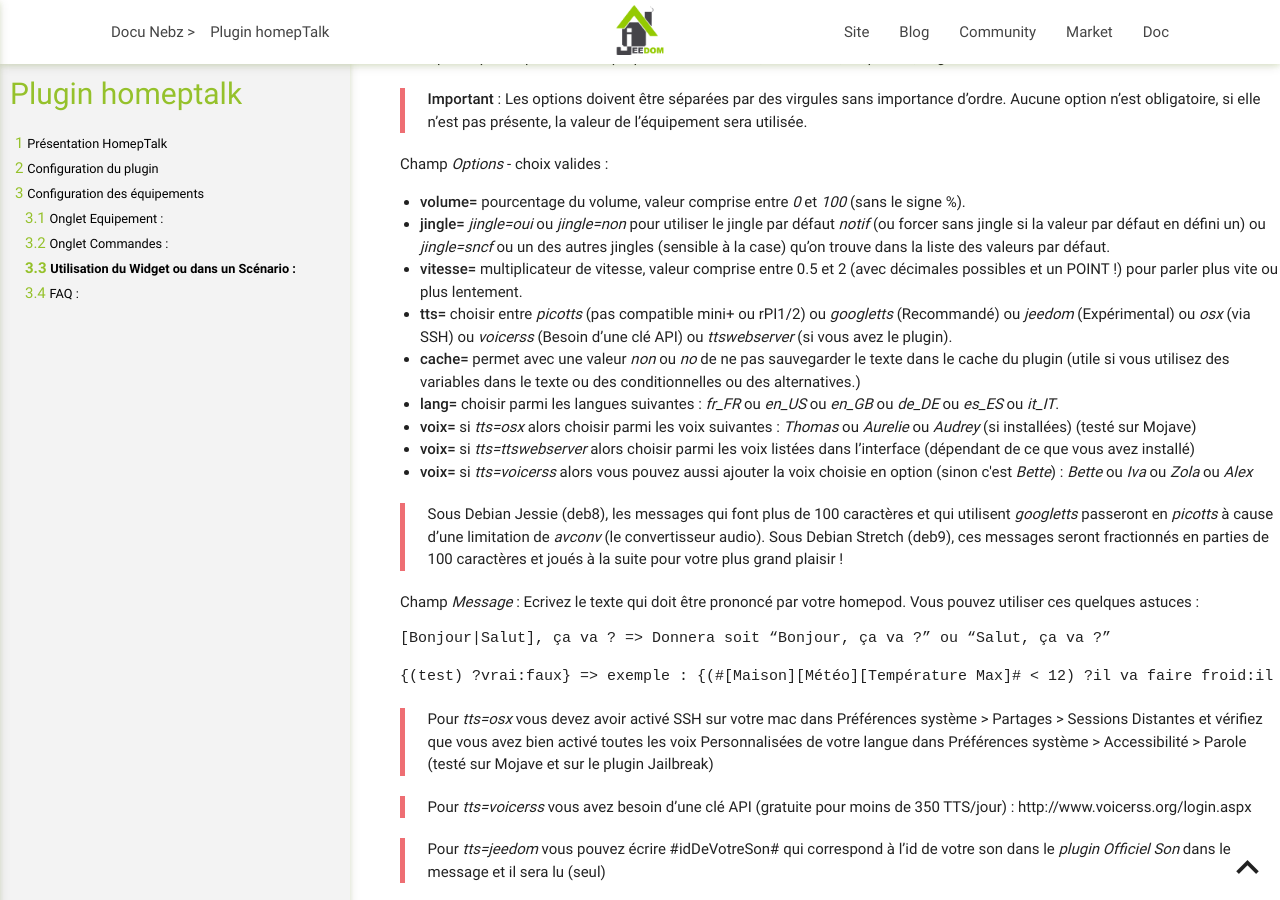
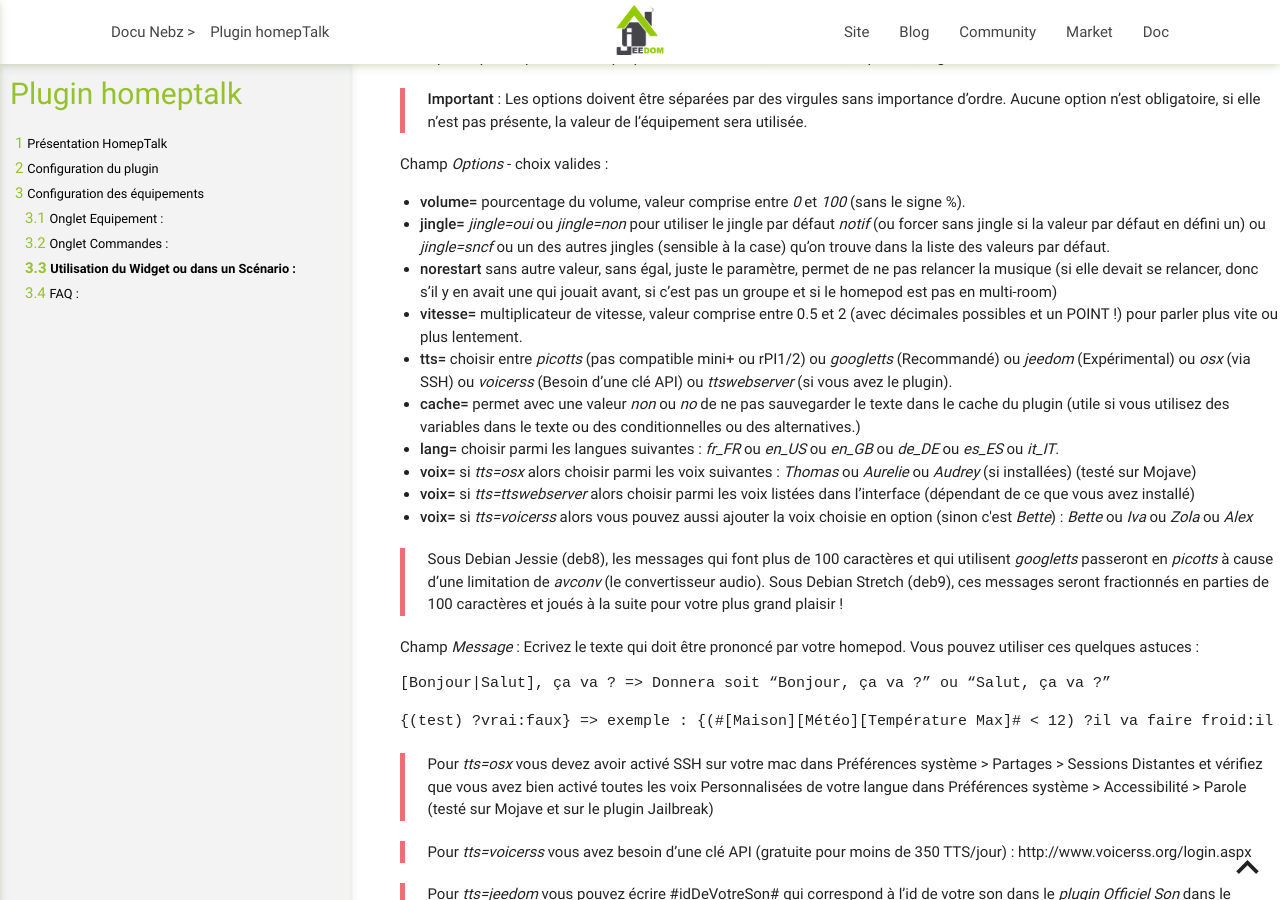
Before and after one commit to NebzHB/jeedom_docs, a Jekyll site: the page built from plugins/homepTalk/fr_FR/index.md, in a window 1280 px wide and 900 px high, scrolled down 2119 px. Built offline with Jekyll 4.4.1, drawn with Linux system fonts in a browser that asks for light colours.

Commit message:
Update options for homepTalk plugin in French

```diff
--- a/plugins/homepTalk/fr_FR/index.md
+++ b/plugins/homepTalk/fr_FR/index.md
@@ -78,6 +78,7 @@
 Champ *Options* - choix valides :
 -	**volume=** pourcentage du volume, valeur comprise entre *0* et *100* (sans le signe %).
 -	**jingle=** *jingle=oui* ou *jingle=non* pour utiliser le jingle par défaut *notif* (ou forcer sans jingle si la valeur par défaut en défini un) ou *jingle=sncf* ou un des autres jingles (sensible à la case) qu'on trouve dans la liste des valeurs par défaut.
+-	**norestart** sans autre valeur, sans égal, juste le paramètre, permet de ne pas relancer la musique (si elle devait se relancer, donc s'il y en avait une qui jouait avant, si c'est pas un groupe et si le homepod est pas en multi-room)
 -	**vitesse=** multiplicateur de vitesse, valeur comprise entre 0.5 et 2 (avec décimales possibles et un POINT !) pour parler plus vite ou plus lentement.
 -	**tts=** choisir entre *picotts* (pas compatible mini+ ou rPI1/2) ou *googletts* (Recommandé) ou *jeedom* (Expérimental) ou *osx* (via SSH) ou *voicerss* (Besoin d'une clé API) ou *ttswebserver* (si vous avez le plugin).
 - **cache=** permet avec une valeur *non* ou *no* de ne pas sauvegarder le texte dans le cache du plugin (utile si vous utilisez des variables dans le texte ou des conditionnelles ou des alternatives.)
```
